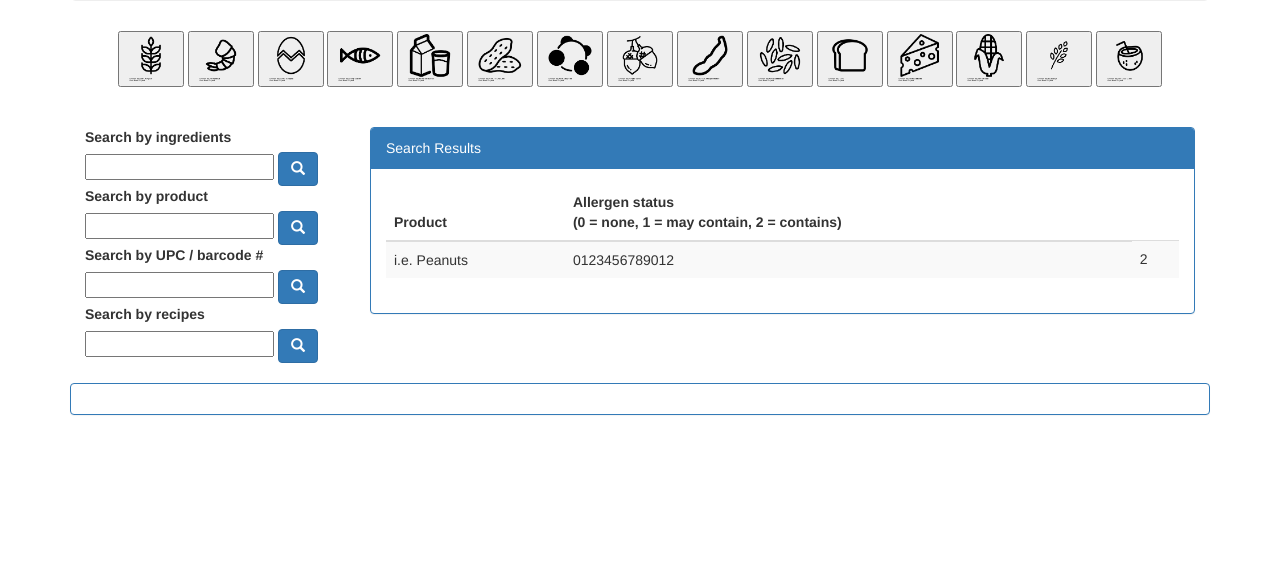
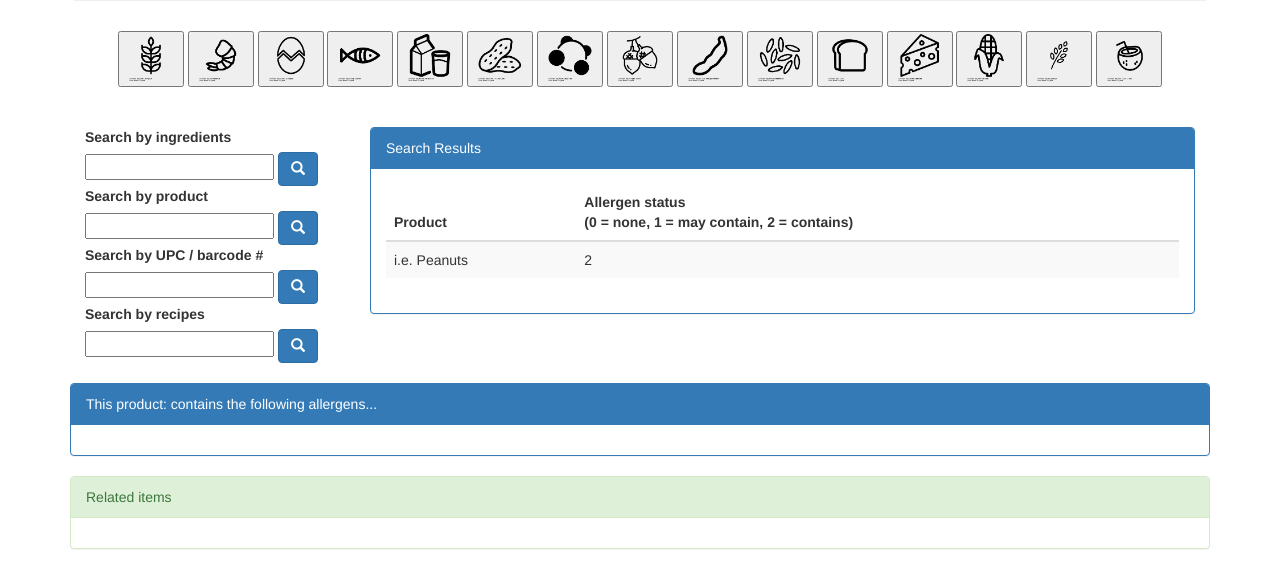
Before and after one commit to tanysaur/ClassProject1, a PHP site: page / in a window 1280 px wide. Shown: the part 241-810 px from the top of the page. Before the commit the page ends 656 px from the top, so only its background shows below. Run offline with PHP 8.4, Linux system fonts and the light colour scheme; some libraries are stand-ins or nearby versions; some web fonts are replaced.

Commit message:
Added Wal-mart API, 'Related Items' panel

```diff
--- a/app.js
+++ b/app.js
@@ -13,13 +13,43 @@
   //LabelAPI key: x49rczhgarkyz7hzpxsez2nn
   var labelAPIkey = "x49rczhgarkyz7hzpxsez2nn";
   var walmartAPIkey = "2ahdxqdhzd7thd5u846wgf2m";
-  var allergens = ["Cereals", "Shellfish", "Egg", "Fish", "Milk", "Peanuts","Sulfites","Tree Nuts",
-                    "Soybean","Sesame Seeds","Gluten","Lactose","Corn","Wheat","Coconut"];
+  // var allergens = ["Cereals", "Shellfish", "Egg", "Fish", "Milk", "Peanuts","Sulfites","Tree Nuts",
+  //                   "Soybean","Sesame Seeds","Gluten","Lactose","Corn","Wheat","Coconut"];
   var searchInput = '';
   var upc = [];
   var labelURL = '';
   var sid = '';
 
+  //Click event for searching ingredients
+  $(document).on("click", "#add-ingredient", function() {
+    searchInput = $("#ingredientInput").val().trim();
+    searchURL = "http://cors-anywhere.herokuapp.com/http://api.foodessentials.com/searchprods?q=" + searchInput + "&sid=" + "ad257332-9bf5-4866-997c-9847dbd29f07" + "&n=20&s=0&f=json&api_key=" + labelAPIkey;
+
+    // Code for handling the push
+    database.ref().push({
+      searchInput: searchInput
+    });
+
+    $("#ingredientInput").val("");
+
+    $.ajax({
+        url: searchURL,
+        method: 'GET'
+    }).done(function(response) {
+      // searchInput = $("#productInput").val().trim();
+
+      //Displays 20 items related to the searched product
+      $("#new-input").empty();
+      for(i = 0; i < 20; i++){
+        console.log("Name: " + response.productsArray[i].product_name);
+        console.log("Description: " + response.productsArray[i].product_description);
+        console.log("UPC: " + response.productsArray[i].upc);
+        $("#new-input").append("<tr><td>" + response.productsArray[i].product_name + "</td><td>" + response.productsArray[i].upc);
+      }
+    });
+  });
+
+  //Click event for searching products
   $(document).on("click", "#add-product", function() {
     searchInput = $("#productInput").val().trim();
     searchURL = "http://cors-anywhere.herokuapp.com/http://api.foodessentials.com/searchprods?q=" + searchInput + "&sid=" + "ad257332-9bf5-4866-997c-9847dbd29f07" + "&n=20&s=0&f=json&api_key=" + labelAPIkey;
@@ -30,12 +60,11 @@
     });
 
     $("#productInput").val("");
-
     $.ajax({
         url: searchURL,
         method: 'GET'
     }).done(function(response) {
-      // searchInput = $("#productInput").val().trim();
+      //Displays 20 items related to the searched product
       $("#new-input").empty();
       for(i = 0; i < 20; i++){
         console.log("Name: " + response.productsArray[i].product_name);
@@ -46,6 +75,7 @@
     });
   });
 
+  // Click event when searching by UPC
   $(document).on("click", "#add-upc", function(){
     upcInput = $("#upcInput").val().trim();
     upcURL = "http://cors-anywhere.herokuapp.com/http://api.foodessentials.com/label?u=" + upcInput + "&sid=" + "3bf8bb6f-99d8-42f6-a422-3a8c37a10de8" + "&appid=demoApp_01&f=json" + "&api_key=" + labelAPIkey;
@@ -54,20 +84,74 @@
     });
 
     $("#upcInput").val("");
-
     $.ajax({
       url: upcURL,
       method: 'GET'
     }).done(function(upcresponse) {
+
+      //Show results of all allergens active in the product's ingredient
       $("#new-input").empty();
+      $("#thisProduct").empty();
+      $("#thisProduct").append(upcresponse.product_name + " (" + upcInput + ")");
       for(i = 0; i < 15; i++){
-        $("#new-UPCinput").append(
-          "<div class='col-md-12'>" + upcresponse.allergens[i].allergen_name + "<br>"  + "Allergen value: "
-          + upcresponse.allergens[i].allergen_value + "<br>" + " Red: " + upcresponse.allergens[i].allergen_red_ingredients
-          + "<br>" +  " Yellow: " + upcresponse.allergens[i].allergen_yellow_ingredients + "<br><br>");
+        if (upcresponse.allergens[i].allergen_value >= 1){
+          $("#new-UPCinput").append(
+          "<div class='col-md-12'><strong>" + upcresponse.allergens[i].allergen_name + "</strong><br>"  + "Allergen value: "
+          + upcresponse.allergens[i].allergen_value + "<br>" + " <span class='redIngredients'>Red: " + upcresponse.allergens[i].allergen_red_ingredients
+          + "<br>" +  " <span class='yellowIngredients'>Yellow: " + upcresponse.allergens[i].allergen_yellow_ingredients + "<br><br>");
+
+          //Display allergen icon
+          //If allergen name is in the list, compare the tag with the allergene name, if same, remove displayOff class
+          // if (upcresponse.allergens[i].allergen_name == data-allergenName) {
+          //   $("#" + upcresponse.allergens[i].allergen_name + "Icon").removeClass("displayOff");
+          // }
+        }
+      }
+      relatedItems(upcresponse.product_name);
+    })
+
+  });
+
+  //Call related items from Walmart
+  function relatedItems(data){
+    $.ajax({
+      url: "http://cors-anywhere.herokuapp.com/http://api.walmartlabs.com/v1/search?query=" + data + "&format=json&apiKey=2ahdxqdhzd7thd5u846wgf2m",
+      method: 'GET'
+    }).done(function(walmartResponse) {
+      console.log(walmartResponse.items);
+      $("#relatedItems").empty();
+      for (i = 0; i <10; i++){
+        console.log(walmartResponse.items[i].salePrice);
+        console.log(walmartResponse.items[i].name);
+        $("#relatedItems").append("<div class='imageInline'>" + "<br>" +
+         walmartResponse.items[i].name + "<br>" +
+         "<a href='" +  walmartResponse.items[i].productUrl + "' target='_blank'>" + "<img class='relatedItemsFromWalmart' src=" + walmartResponse.items[i].thumbnailImage + "/>" + "</a>" +
+          "<br>" + " Price: $" + walmartResponse.items[i].salePrice + "<br>" + "Check by UPC: " + walmartResponse.items[i].upc + "</p></div> ");
       }
     })
-  });
+  }
+
+  //Displays allegen value, red and yellow of a UPC
+  // // function displayResults(x){
+  //    $("#new-input").empty();
+  //         for(i = 0; i < 15; i++){
+  //           var x = response;
+  //           if (x.allergens[i].allergen_value >= 1){
+  //             $("#new-UPCinput").append(
+  //             "<div class='col-md-12'>" + upcresponse.allergens[i].allergen_name + "<br>"  + "Allergen value: "
+  //             + upcresponse.allergens[i].allergen_value + "<br>" + " Red: " + upcresponse.allergens[i].allergen_red_ingredients
+  //             + "<br>" +  " Yellow: " + upcresponse.allergens[i].allergen_yellow_ingredients + "<br><br>");
+
+  //             //Display allergen icon
+  //             //If allergen name is in the list, compare the tag with the allergene name, if same, remove displayOff class
+  //             // if (upcresponse.allergens[i].allergen_name == data-allergenName) {
+  //             //   $("#" + upcresponse.allergens[i].allergen_name + "Icon").removeClass("displayOff");
+  //             // }
+  //           }
+  //         }
+  // }
+
+
 
 
   //Render allergen buttons
--- a/index.html
+++ b/index.html
@@ -83,7 +83,7 @@
 
 			<label for="ingredientInput">Search by ingredients</label><br>
 			<input id="ingredientInput" type="text" name="ingredientInput">
-			<button class="btn btn-primary" type="submit"><i class="glyphicon glyphicon-search"></i></button><br>
+			<button class="btn btn-primary" id="add-ingredient" type="submit"><i class="glyphicon glyphicon-search"></i></button><br>
 
 			<label for="productInput">Search by product</label><br>
 			<input id="productInput" type="text" name="productInput"/>
@@ -117,7 +117,6 @@
 								<tbody id="new-input">
 									<tr>
 										<td>i.e. Peanuts</td>
-										<td>0123456789012</td>
 										<td>2</td>
 									</tr>
 								</tbody>
@@ -130,56 +129,69 @@
 	<br>
 	<div class="container">
 		<div class="panel panel-primary">
+			<div class="panel-heading">
+				This product: <span id="thisProduct"> </span> contains the following allergens...
+			</div>
 			<div class="panel-body">
 				<div id="new-UPCinput"></div>
 					<div>
-						<img class="allergen-icons displayOff" value="Cereals" src="assets/images/cereals.png"/>
+						<img id="CerealsIcon" class="allergen-icons displayOff" data-allergenName="Cereals" src="assets/images/cereals.png"/>
 					</div>
 					<div >
-						<img class="allergen-icons displayOff" value="Shellfish" src="assets/images/shellfish.png"/>
+						<img id="ShellfishIcon" class="allergen-icons displayOff" data-allergenName="Shellfish" src="assets/images/shellfish.png"/>
 					</div>
 					<div >
-						<img class="allergen-icons displayOff" value="Egg" src="assets/images/egg.png"/>
+						<img id="EggIcon" class="allergen-icons displayOff" data-allergenName="Egg" src="assets/images/egg.png"/>
 					</div>
 					<div>
-						<img class="allergen-icons displayOff" value="Fish" src="assets/images/fish.png"/>
+						<img id="FishIcon" class="allergen-icons displayOff" data-allergenName="Fish" src="assets/images/fish.png"/>
 					</div>
 					<div >
-						<img class="allergen-icons displayOff" value="Milk" src="assets/images/milk.png"/>
+						<img id="MilkIcon" class="allergen-icons displayOff" data-allergenName="Milk" src="assets/images/milk.png"/>
 					</div>
 					<div>
-						<img class="allergen-icons displayOff" value="Peanuts" src="assets/images/peanuts.png"/>
+						<img id="PeanutsIcon" class="allergen-icons displayOff" data-allergenName="Peanuts" src="assets/images/peanuts.png"/>
 					</div>
 					<div >
-						<img class="allergen-icons displayOff" value="Sulfite" src="assets/images/sulfite.png"/>
+						<img id="SulfiteIcon" class="allergen-icons displayOff" data-allergenName="Sulfite" src="assets/images/sulfite.png"/>
 					</div>
 					<div>
-						<img class="allergen-icons displayOff" value="Tree Nuts" src="assets/images/tree-nuts.png"/>
+						<img id="Tree NutsIcon" class="allergen-icons displayOff" data-allergenName="Tree Nuts" src="assets/images/tree-nuts.png"/>
 					</div>
 					<div >
-						<img class="allergen-icons displayOff" value="Soybean" src="assets/images/soybean.png"/>
+						<img id="SoybeanIcon" class="allergen-icons displayOff" data-allergenName="Soybean" src="assets/images/soybean.png"/>
 					</div>
 					<div>
-						<img class="allergen-icons displayOff" value="Sesame Seeds" src="assets/images/sesame-seeds.png"/>
+						<img id="Sesame SeedsIcon" class="allergen-icons displayOff" data-allergenName="Sesame Seeds" src="assets/images/sesame-seeds.png"/>
 					</div>
 					<div>
-						<img class="allergen-icons displayOff" value="Gluten" src="assets/images/gluten.png"/>
+						<img id="GlutenIcon" class="allergen-icons displayOff" data-allergenName="Gluten" src="assets/images/gluten.png"/>
 					</div>
 					<div>
-						<img class="allergen-icons displayOff" value="Lactose" src="assets/images/lactose.png"/>
+						<img id="LactoseIcon" class="allergen-icons displayOff" data-allergenName="Lactose" src="assets/images/lactose.png"/>
 					</div>
 					<div >
-						<img class="allergen-icons displayOff" value="Corn" src="assets/images/corn.png"/>
+						<img id="CornIcon" class="allergen-icons displayOff" data-allergenName="Corn" src="assets/images/corn.png"/>
 					</div>
 					<div>
-						<img class="allergen-icons displayOff" value="Wheat" src="assets/images/wheat.png"/>
+						<img id="WheatIcon" class="allergen-icons displayOff" data-allergenName="Wheat" src="assets/images/wheat.png"/>
 					</div>
 					<div>
-						<img class="allergen-icons displayOff" value="Coconut" src="assets/images/coconut.png"/>
+						<img id="CoconutIcon" class="allergen-icons displayOff" data-allergenName="Coconut" src="assets/images/coconut.png"/>
 					</div>
 			</div>
 		</div>
 
+	</div>
+
+	<div class="container">
+		<div class="panel panel-success">
+			<div  class="panel-heading">Related items</div>
+				<div id="relatedItems" class="panel-body text-center">
+
+				</div>
+
+		</div>
 	</div>
 
 	</div>
--- a/style.css
+++ b/style.css
@@ -2,6 +2,7 @@
 	width: 50px;
 	height: 50px;
 	display: inline-block;
+
 }
 
 .allergen-icons-div {
@@ -15,3 +16,26 @@
 .displayOff {
 	display: none;
 }
+
+.redIngredients{
+	color: red;
+}
+
+.yellowIngredients{
+	color: #fa5;
+}
+
+.relatedItemsFromWalmart{
+	height: 100px;
+	margin: 2px;
+}
+
+
+.imageInline {
+	margin: 5px;
+	display: inline-block;
+	border: 1px solid gray;
+	width: 300px;
+	padding: 5px;
+	border-radius: 5px;
+}
```
